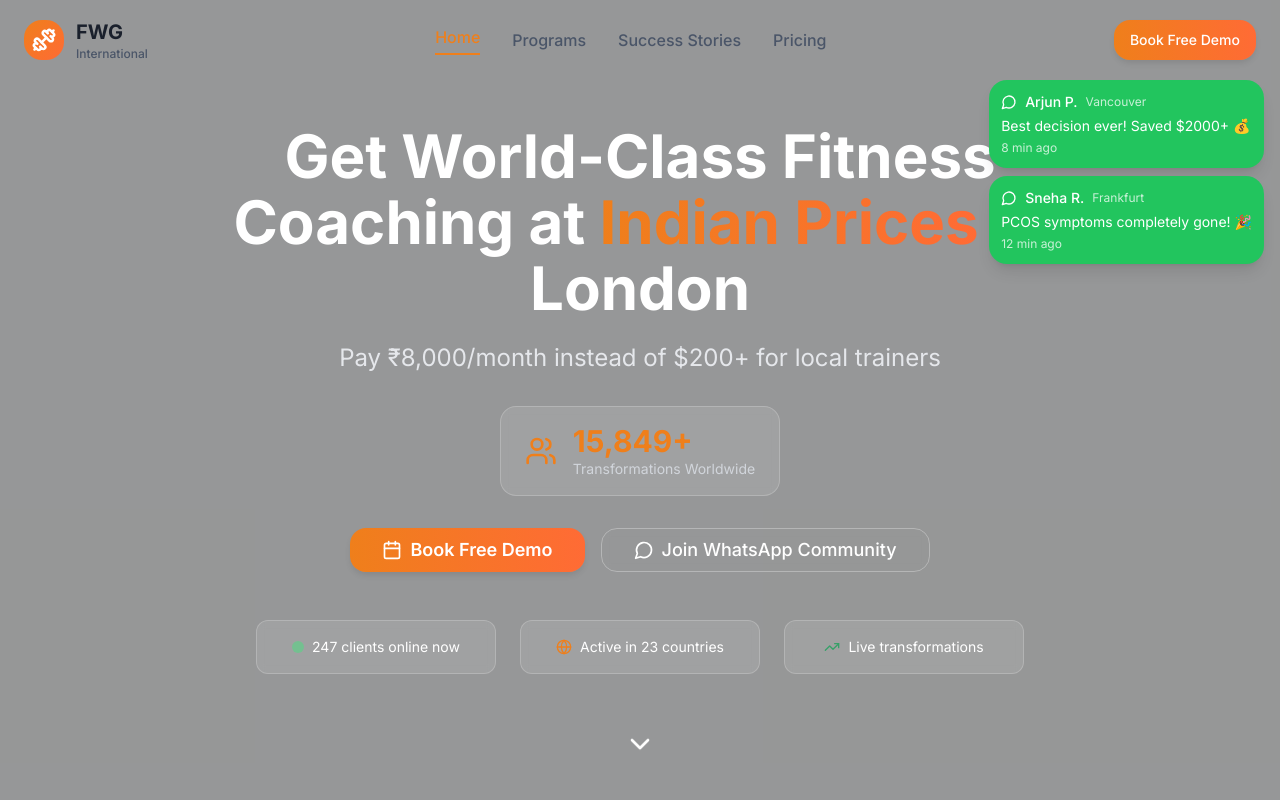
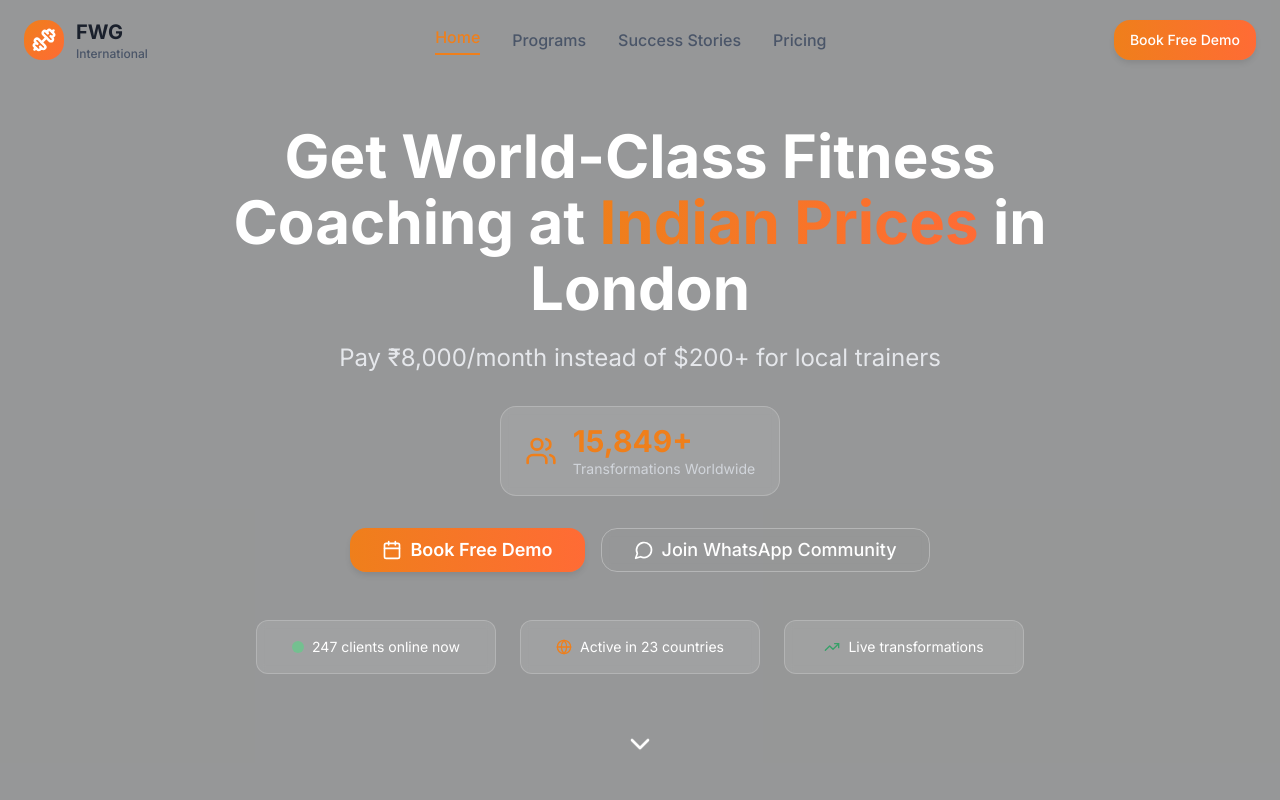
Before and after one commit to GomziServies/fwg-international-landing-page, a React (Vite) app: page / in a window 1280 px wide. Shown: the top 800 px of the page. Built offline with nearby package versions, Linux system fonts and the light colour scheme.

Commit message:
Update TestimonialsSection.jsx

```diff
--- a/src/pages/landing-page/components/TestimonialsSection.jsx
+++ b/src/pages/landing-page/components/TestimonialsSection.jsx
@@ -64,37 +64,12 @@ const TestimonialsSection = () => {
     }
   ];
 
-  const whatsappMessages = [
-    { name: 'Rohit K.', location: 'Singapore', message: 'Down 15kg in 5 months! Thank you team! 🙏', time: '2 min ago' },
-    { name: 'Kavya M.', location: 'Melbourne', message: 'Finally fit into my wedding lehenga! ❤️', time: '5 min ago' },
-    { name: 'Arjun P.', location: 'Vancouver', message: 'Best decision ever! Saved $2000+ 💰', time: '8 min ago' },
-    { name: 'Sneha R.', location: 'Frankfurt', message: 'PCOS symptoms completely gone! 🎉', time: '12 min ago' }
-  ];
-
   useEffect(() => {
     const interval = setInterval(() => {
       setCurrentTestimonial((prev) => (prev + 1) % testimonials?.length);
     }, 8000);
 
     return () => clearInterval(interval);
-  }, []);
-
-  useEffect(() => {
-    const notificationInterval = setInterval(() => {
-      const randomMessage = whatsappMessages?.[Math.floor(Math.random() * whatsappMessages?.length)];
-      const newNotification = {
-        id: Date.now(),
-        ...randomMessage
-      };
-
-      setFloatingNotifications(prev => [...prev?.slice(-2), newNotification]);
-
-      setTimeout(() => {
-        setFloatingNotifications(prev => prev?.filter(n => n?.id !== newNotification?.id));
-      }, 5000);
-    }, 3000);
-
-    return () => clearInterval(notificationInterval);
   }, []);
 
   const nextTestimonial = () => {
```
